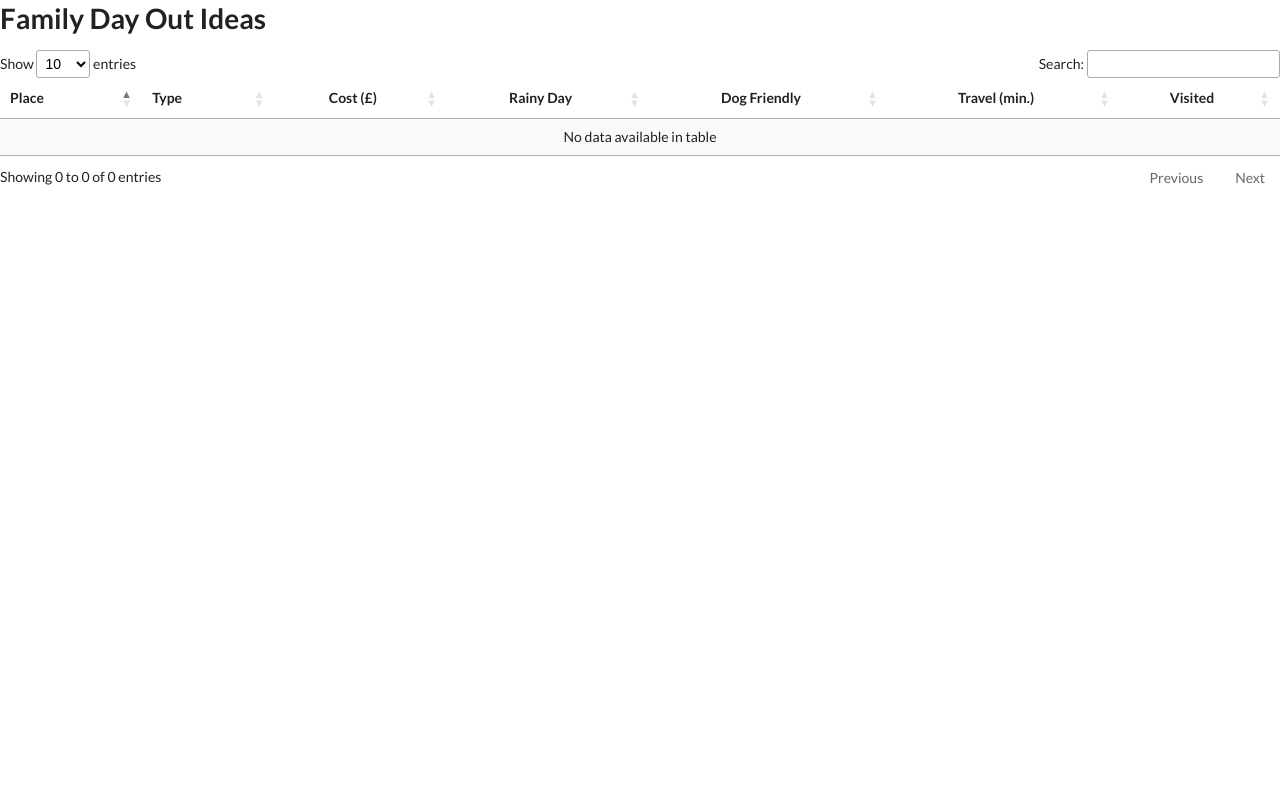
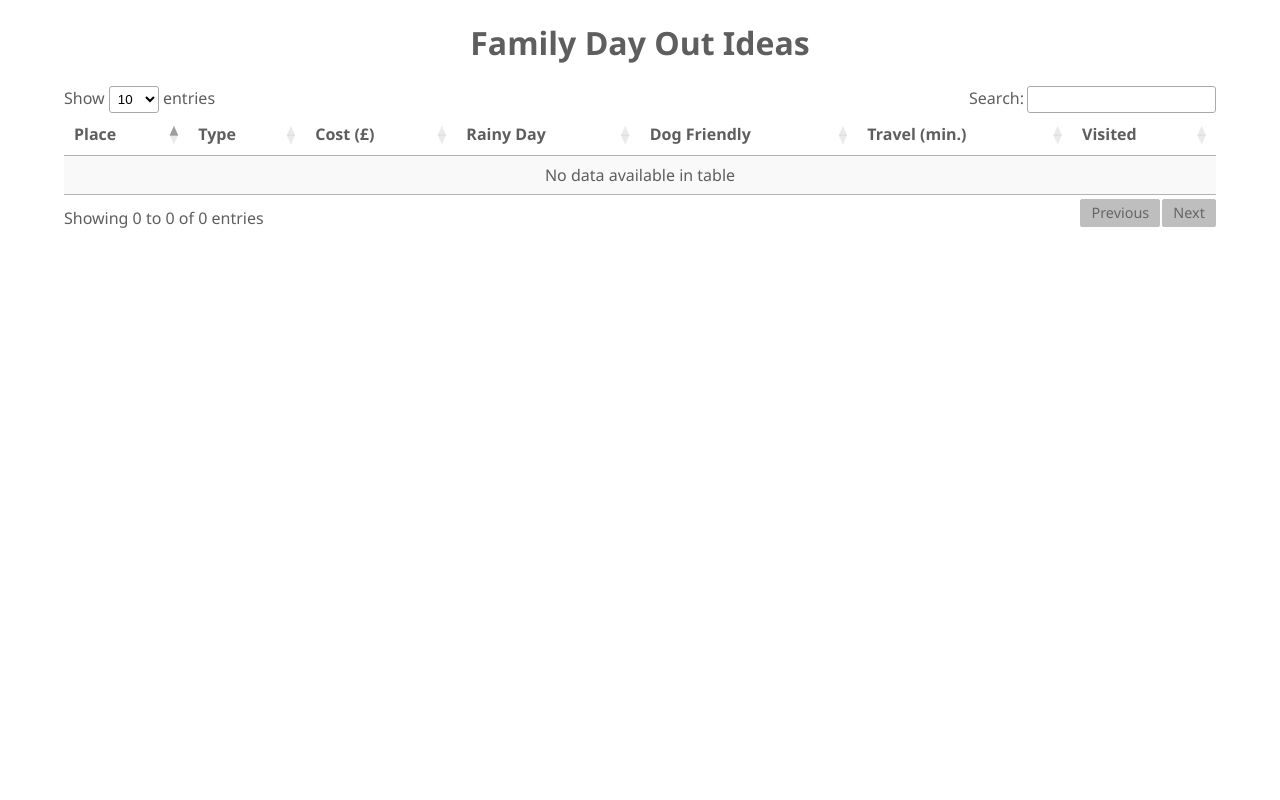
Before and after one commit to abawor/days_out, a Flask app: page / in a window 1280 px wide. Run offline with Flask 3, Linux system fonts and the light colour scheme; some libraries are stand-ins or nearby versions.

Commit message:
Initial commit of front-end re-work using own custom CSS.

```diff
--- /dev/null
+++ b/static/styles.css
@@ -0,0 +1,93 @@
+:root {
+    --clr-light: #fff;
+    --clr-dark: #5e5e5e;
+    --clr-accent: #01ffd9;
+
+    --bs: 0.25em 0.25em 0.75em rgba(0,0,0,.25),
+            0.125em 0.125em 0.25em rgba(0,0,0,.15);
+
+    --ts-accent: 0.03em 0.03em 0em var(--clr-accent);
+    --ts: 0.03em 0.03em 0em black;
+}
+
+body {
+    margin: 1em auto;
+    font-family:'Segoe UI', Tahoma, Geneva, Verdana, sans-serif;
+    width: 90%;
+    color: var(--clr-dark);
+    text-align: center;
+}
+
+th:nth-child(1),
+th:nth-child(2),
+td:nth-child(1),
+td:nth-child(2) {
+    text-align: left;
+}
+
+.status {
+    text-decoration: none;
+    padding: 0.5em 1em;
+    color: var(--clr-light);
+    text-wrap: nowrap;
+    border-radius: 5px;
+    font-size: 0.7em;
+    font-weight: bold;
+}
+
+.green-button {
+    background-color: #1ba026;
+}
+
+.gray-button {
+    background-color: #9b9b9b;
+}
+
+select {
+    width: 50px;
+}
+
+table.dataTable.display tbody tr>.sorting_1,
+table.dataTable.display tbody tr {
+    background-color: var(--clr-light) !important;
+}
+
+table.dataTable.display tbody tr:hover>.sorting_1,
+table.dataTable.display tbody tr:hover {
+    background-color: var(--clr-accent) !important;
+}
+
+.dataTables_filter input {
+    border: 1px solid var(--clr-dark);
+    border-radius: 3px;
+    padding: 0.25em;
+}
+
+.dataTables_wrapper .dataTables_paginate .paginate_button {
+    padding: 0.25em 0.7em;
+    border: 1px solid rgb(190, 190, 190) !important;
+    background: var(--clr-light);
+    font-size: 0.9em;
+}
+
+.dataTables_wrapper .dataTables_paginate .paginate_button:hover,
+.dataTables_wrapper .dataTables_paginate .paginate_button.current,
+.dataTables_wrapper .dataTables_paginate .paginate_button.current:hover {
+    background: var(--clr-accent);
+    color: var(--clr-dark) !important;
+    border: 1px solid var(--clr-accent) !important;
+}
+
+.dataTables_wrapper .dataTables_paginate .paginate_button.disabled {
+    background: rgb(190, 190, 190);
+}
+
+.dataTables_wrapper .dataTables_paginate .paginate_button.disabled:hover,
+.dataTables_wrapper .dataTables_paginate .paginate_button.disabled:active {
+    background: var(--clr-accent);
+    border: 1px solid var(--clr-accent) !important;
+}
+
+.dataTables_wrapper .dataTables_info {
+    font-weight: 0.5em;
+}
--- a/templates/home.html
+++ b/templates/home.html
@@ -1,14 +1,15 @@
 <!DOCTYPE html>
+<html lang="en">
 <html>
 <head>
     <!-- Include necessary CSS and JavaScript for DataTables -->
     <link rel="stylesheet" type="text/css" href="https://cdn.datatables.net/1.10.20/css/jquery.dataTables.min.css">
     <script type="text/javascript" src="https://code.jquery.com/jquery-3.5.1.js"></script>
     <script type="text/javascript" charset="utf8" src="https://cdn.datatables.net/1.10.20/js/jquery.dataTables.min.js"></script>
-
-    <link rel="stylesheet" href="https://cdn.jsdelivr.net/npm/semantic-ui@2.5.0/dist/semantic.min.css">
-    <script src="https://cdn.jsdelivr.net/npm/semantic-ui@2.5.0/dist/semantic.min.js"></script>
-
+    <meta charset="UTF-8">
+    <meta name="viewport" content="width=device-width, initial-scale=1.0">
+    <link rel="stylesheet" href="../static/styles.css">
+    <script src="../js/home.js"></script>
     <title>Family Day Out Ideas</title>
 </head>
 <body>
@@ -36,9 +37,9 @@
                         <td>{{ day_out.dog }}</td>
                         <td>{{ day_out.time }}</td>
                         <td>{% if day_out.visited == false %}
-                                <a class="ui gray label" href="/update/{{ day_out.id }}">Not Visited</a>
+                                <a class="status gray-button" href="/update/{{ day_out.id }}">Not Visited</a>
                             {% else %}
-                                <a class="ui green label" href="/update/{{ day_out.id }}">Visited</a>
+                                <a class="status green-button" href="/update/{{ day_out.id }}">Visited</a>
                             {% endif %}
                         </td>
                     </tr>
@@ -49,13 +50,14 @@
 
     <script>
         $(document).ready(function () {
-            $('#dayout-table').DataTable();
+            $('#dayout-table').DataTable({
+                lengthMenu: [[10, 25, 50, 100, -1], [10, 25, 50, 100, "All"]]
+            });
+
         });
-        $('#dayout-table').dataTable( {
-          "columnDefs": [
-            { "className": "dt-center", "targets": [2, 3, 4, 5, 6] }
-          ]
-        } );
+
+
+
     </script>
 
 </body>
```
